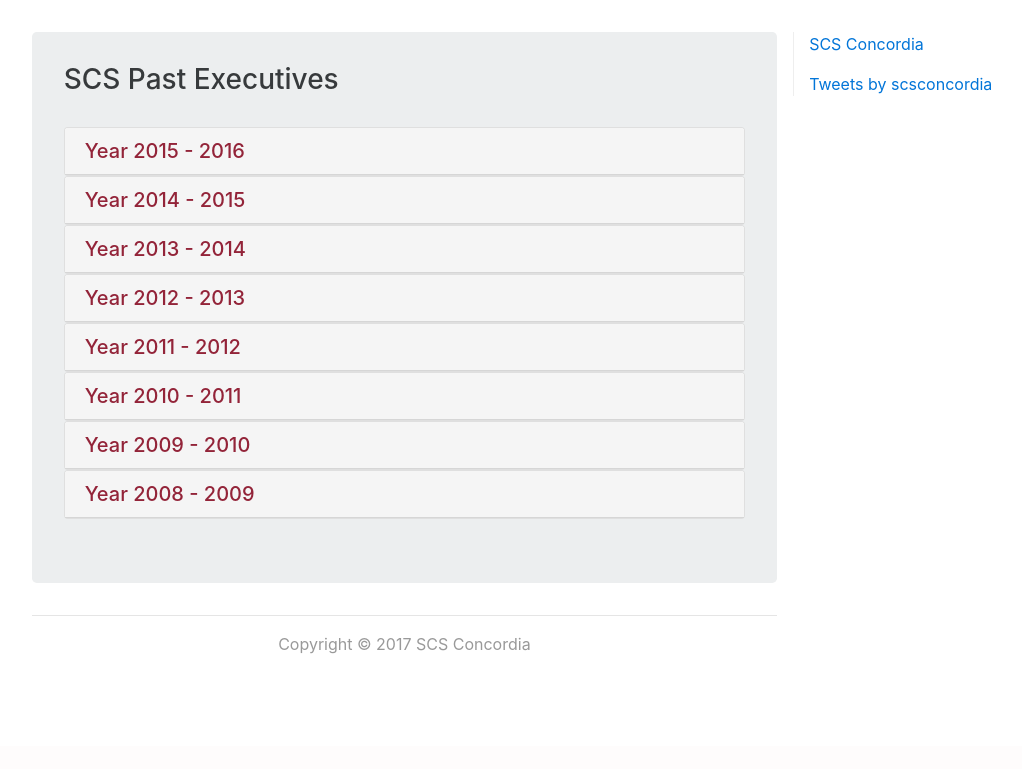
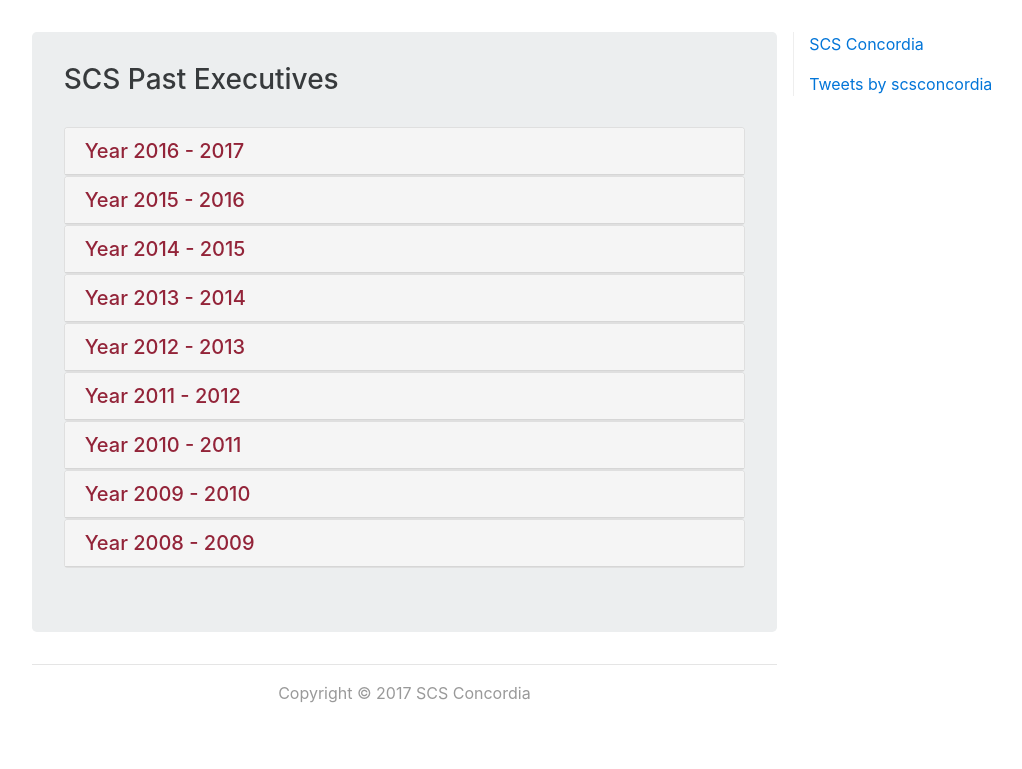
Before and after one commit to SCS-Concordia/Website, a Django app: page /past-executives in a window 1280 px wide. Shown: the part 54-823 px from the top of the page, without its empty margins (106-1128 px from the left). Before the commit the page ends 708 px from the top, so only its background shows below. Run offline with Django 3.2, Linux system fonts and the light colour scheme; some libraries are stand-ins or nearby versions.

Commit message:
updated past exec page

```diff
--- a/app/templates/app/past.html
+++ b/app/templates/app/past.html
@@ -9,23 +9,62 @@
   <h3>SCS Past Executives</h3><br>
 
   <div id="accordion" role="tablist" aria-multiselectable="true">
+	<div class="card no-bottom">
+	    <div class="card-header" role="tab" id="heading2016">
+	      <h5 class="mb-0">
+	        <a data-toggle="collapse" data-parent="#accordion" href="#collapse2016" class="purple-link"
+	        aria-expanded="true" aria-controls="collapse2016">
+	          Year 2016 - 2017
+	        </a>
+	      </h5>
+	    </div>
+
+	    <div id="collapse2016" class="collapse show" role="tabpanel" aria-labelledby="heading2016">
+	      <div class="card-block">
+	        <p>
+	        <strong>President:</strong> Nicole Cappadocia-Assaly<br>
+	        <strong>VP Academic:</strong> Thinesh Thuraisingam<br>
+	        <strong>VP Communications:</strong> Erin Benderoff<br>
+	        <strong>VP Competitions:</strong> Javier E. Fajardo<br>
+	        <strong>VP Finance:</strong> Brendan McGarry<br>
+	        <strong>VP Internal:</strong> Tobi Décary-Larocque<br>
+	        <strong>VP Projects:</strong> Jacob Gagné<br>
+	        <strong>VP Social:</strong> Frankie Valela<br></p>
+	        <hr><p>
+	        <strong>Director Academic:</strong> Nicholas Sabelli<br>
+			<strong>Director Communications:</strong> Samantha Kerr<br>
+			<strong>Director Communications:</strong> Lori Dalkin<br>
+			<strong>Director CS Games:</strong> Bryce Drewery Schoeler<br>
+			<strong>Director Competitions:</strong> Alexis Grondin<br>
+			<strong>Director Social:</strong> Gen Brisebois<br>
+			<strong>Director Sponsorship:</strong> Adam Galati<br>
+			<strong>Director Projects:</strong> Arielle Evans<br>
+			<strong>Director Tutorials:</strong> Vineet Koppalkar<br>
+			<strong>First-Year Rep for CS:</strong> Andres Hernandez<br>
+			<strong>First-Year Rep for SOEN:</strong> Ribal Aladeeb<br>
+			<strong>Chair Emeritus:</strong> Natacha Gabbamonte<br>
+			</p>
+	      </div>
+	    </div>
+	  </div>
+
 	  <div class="card no-bottom">
-	    <div class="card-header" role="tab" id="headingOne">
+	    <div class="card-header" role="tab" id="heading2015">
 	      <h5 class="mb-0">
-	        <a data-toggle="collapse" data-parent="#accordion" href="#collapseOne" class="purple-link"
-	        aria-expanded="true" aria-controls="collapseOne">
+	        <a data-toggle="collapse" data-parent="#accordion" href="#collapse2015" class="purple-link"
+	        aria-expanded="true" aria-controls="collapse2015">
 	          Year 2015 - 2016
 	        </a>
 	      </h5>
 	    </div>
 
-	    <div id="collapseOne" class="collapse show" role="tabpanel" aria-labelledby="headingOne">
+	    <div id="collapse2015" class="collapse show" role="tabpanel" aria-labelledby="heading2015">
 	      <div class="card-block">
 	        <p>
 	        <strong>President:</strong> Natacha Gabbamonte<br>
 	        <strong>VP Academic:</strong> Nicole Cappadocia-Assaly<br>
 	        <strong>VP Communications:</strong> Alex Dussault<br>
-	        <strong>VP Competition:</strong> Amine Mhedbi<br>
+	        <strong>VP Competitions:</strong> Amine Mhedbi<br>
 	        <strong>VP Finance:</strong> Mohamed Abdelbaky<br>
 	        <strong>VP Internal:</strong> Javier E. Fajardo<br>
 	        <strong>VP Projects:</strong> Elias Haroun<br>
@@ -41,22 +80,22 @@
 	  </div>
 
 	  <div class="card no-bottom">
-	    <div class="card-header" role="tab" id="headingTwo">
+	    <div class="card-header" role="tab" id="heading2014">
 	      <h5 class="mb-0">
-	        <a data-toggle="collapse" data-parent="#accordion" href="#collapseTwo" class="purple-link"
-	        aria-expanded="true" aria-controls="collapseTwo">
+	        <a data-toggle="collapse" data-parent="#accordion" href="#collapse2014" class="purple-link"
+	        aria-expanded="true" aria-controls="collapse2014">
 	          Year 2014 - 2015
 	        </a>
 	      </h5>
 	    </div>
 
-	    <div id="collapseTwo" class="collapse show" role="tabpanel" aria-labelledby="headingTwo">
+	    <div id="collapse2014" class="collapse show" role="tabpanel" aria-labelledby="heading2014">
 	      <div class="card-block">
 	        <p>
 	        <strong>President:</strong> Geneviève Chafouleas<br>
 	        <strong>VP Academic:</strong> Natacha Gabbamonte<br>
 	        <strong>VP Communications:</strong> Alex Dussault<br>
-	        <strong>VP Competition:</strong> Dave Gurnsey<br>
+	        <strong>VP Competitions:</strong> Dave Gurnsey<br>
 	        <strong>VP Finance:</strong> Amine Mhedhbi<br>
 	        <strong>VP Internal:</strong> Javier E. Fajardo<br>
 	        <strong>VP Projects:</strong> Gabriel Gheorghian<br>
@@ -67,22 +106,22 @@
 	  </div>
 
 	  <div class="card no-bottom">
-	    <div class="card-header" role="tab" id="headingThree">
+	    <div class="card-header" role="tab" id="heading2013">
 	      <h5 class="mb-0">
-	        <a data-toggle="collapse" data-parent="#accordion" href="#collapseThree" class="purple-link"
-	        aria-expanded="true" aria-controls="collapseThree">
+	        <a data-toggle="collapse" data-parent="#accordion" href="#collapse2013" class="purple-link"
+	        aria-expanded="true" aria-controls="collapse2013">
 	          Year 2013 - 2014
 	        </a>
 	      </h5>
 	    </div>
 
-	    <div id="collapseThree" class="collapse show" role="tabpanel" aria-labelledby="headingThree">
+	    <div id="collapse2013" class="collapse show" role="tabpanel" aria-labelledby="heading2013">
 	      <div class="card-block">
 	        <p>
 	        <strong>President:</strong> Josh Whatley<br>
 	        <strong>VP Academic:</strong> Sam Assaf<br>
 	        <strong>VP Communications:</strong> Sophia Thomas<br>
-	        <strong>VP Competition:</strong> Geneviève Chafouleas<br>
+	        <strong>VP Competitions:</strong> Geneviève Chafouleas<br>
 	        <strong>VP Finance:</strong> Rami Kuret<br>
 	        <strong>VP Internal:</strong> Anas Ambri<br>
 	        <strong>VP Projects:</strong> Amine Mhedhbi<br>
@@ -93,22 +132,22 @@
 	  </div>
 
 	  <div class="card no-bottom">
-	    <div class="card-header" role="tab" id="headingFour">
+	    <div class="card-header" role="tab" id="heading2012">
 	      <h5 class="mb-0">
-	        <a data-toggle="collapse" data-parent="#accordion" href="#collapseFour" class="purple-link"
-	        aria-expanded="true" aria-controls="collapseFour">
+	        <a data-toggle="collapse" data-parent="#accordion" href="#collapse2012" class="purple-link"
+	        aria-expanded="true" aria-controls="collapse2012">
 	          Year 2012 - 2013
 	        </a>
 	      </h5>
 	    </div>
 
-	    <div id="collapseFour" class="collapse show" role="tabpanel" aria-labelledby="headingFour">
+	    <div id="collapse2012" class="collapse show" role="tabpanel" aria-labelledby="heading2012">
 	      <div class="card-block">
 	        <p>
 	        <strong>President:</strong> Yoni Levi<br>
 	        <strong>VP Academic:</strong> Ramez Dabbas<br>
 	        <strong>VP Communications:</strong> Amine Mhedbi<br>
-	        <strong>VP Competition:</strong> Josh Whatley<br>
+	        <strong>VP Competitions:</strong> Josh Whatley<br>
 	        <strong>VP Finance:</strong> Tomas Valettini<br>
 	        <strong>VP Marketing:</strong> Rami Kuret<br>
 	        <strong>VP Projects:</strong> Anas Ambri<br>
@@ -119,22 +158,22 @@
 	  </div>
 
 	  <div class="card no-bottom">
-	    <div class="card-header" role="tab" id="headingFive">
+	    <div class="card-header" role="tab" id="heading2011">
 	      <h5 class="mb-0">
-	        <a data-toggle="collapse" data-parent="#accordion" href="#collapseFive" class="purple-link"
-	        aria-expanded="true" aria-controls="collapseFive">
+	        <a data-toggle="collapse" data-parent="#accordion" href="#collapse2011" class="purple-link"
+	        aria-expanded="true" aria-controls="collapse2011">
 	          Year 2011 - 2012
 	        </a>
 	      </h5>
 	    </div>
 
-	    <div id="collapseFive" class="collapse show" role="tabpanel" aria-labelledby="headingFive">
+	    <div id="collapse2011" class="collapse show" role="tabpanel" aria-labelledby="heading2011">
 	      <div class="card-block">
 	        <p>
 	        <strong>President:</strong> Sydney Swaine-Simon<br>
 	        <strong>VP Academic:</strong> Siddartha Kattohu<br>
 	        <strong>VP Communications:</strong> Yoni Levi<br>
-	        <strong>VP Competition:</strong> Josh Whatley<br>
+	        <strong>VP Competitions:</strong> Josh Whatley<br>
 	        <strong>VP Finance:</strong> Anas Ambri<br>
 	        <strong>VP Marketing:</strong> Sophia Thomas<br>
 	        <strong>VP Projects:</strong> Sagar Patel<br>
@@ -145,16 +184,16 @@
 	  </div>
 
 	  <div class="card no-bottom">
-	    <div class="card-header" role="tab" id="headingSix">
+	    <div class="card-header" role="tab" id="heading2010">
 	      <h5 class="mb-0">
-	        <a data-toggle="collapse" data-parent="#accordion" href="#collapseSix" class="purple-link"
-	        aria-expanded="true" aria-controls="collapseSix">
+	        <a data-toggle="collapse" data-parent="#accordion" href="#collapse2010" class="purple-link"
+	        aria-expanded="true" aria-controls="collapse2010">
 	          Year 2010 - 2011
 	        </a>
 	      </h5>
 	    </div>
 
-	    <div id="collapseSix" class="collapse show" role="tabpanel" aria-labelledby="headingSix">
+	    <div id="collapse2010" class="collapse show" role="tabpanel" aria-labelledby="heading2010">
 	      <div class="card-block">
 	        <p>
 	        <strong>President:</strong> Alexi Ionesu<br>
@@ -169,16 +208,16 @@
 	  </div>
 
 	  <div class="card no-bottom">
-	    <div class="card-header" role="tab" id="headingSeven">
+	    <div class="card-header" role="tab" id="heading2009">
 	      <h5 class="mb-0">
-	        <a data-toggle="collapse" data-parent="#accordion" href="#collapseSeven" class="purple-link"
-	        aria-expanded="true" aria-controls="collapseSeven">
+	        <a data-toggle="collapse" data-parent="#accordion" href="#collapse2009" class="purple-link"
+	        aria-expanded="true" aria-controls="collapse2009">
 	          Year 2009 - 2010
 	        </a>
 	      </h5>
 	    </div>
 
-	    <div id="collapseSeven" class="collapse show" role="tabpanel" aria-labelledby="headingSeven">
+	    <div id="collapse2009" class="collapse show" role="tabpanel" aria-labelledby="heading2009">
 	      <div class="card-block">
 	        <p>
 	        <strong>President:</strong> Kyle Sama<br>
@@ -192,16 +231,16 @@
 	  </div>
 
 	  <div class="card no-bottom">
-	    <div class="card-header" role="tab" id="headingEight">
+	    <div class="card-header" role="tab" id="heading2008">
 	      <h5 class="mb-0">
-	        <a data-toggle="collapse" data-parent="#accordion" href="#collapseEight" class="purple-link"
-	        aria-expanded="true" aria-controls="collapseEight">
+	        <a data-toggle="collapse" data-parent="#accordion" href="#collapse2008" class="purple-link"
+	        aria-expanded="true" aria-controls="collapse2008">
 	          Year 2008 - 2009
 	        </a>
 	      </h5>
 	    </div>
 
-	    <div id="collapseEight" class="collapse show" role="tabpanel" aria-labelledby="headingEight">
+	    <div id="collapse2008" class="collapse show" role="tabpanel" aria-labelledby="heading2008">
 	      <div class="card-block">
 	        <p>
 	        <strong>Founder:</strong> Erik Miller<br>
```
